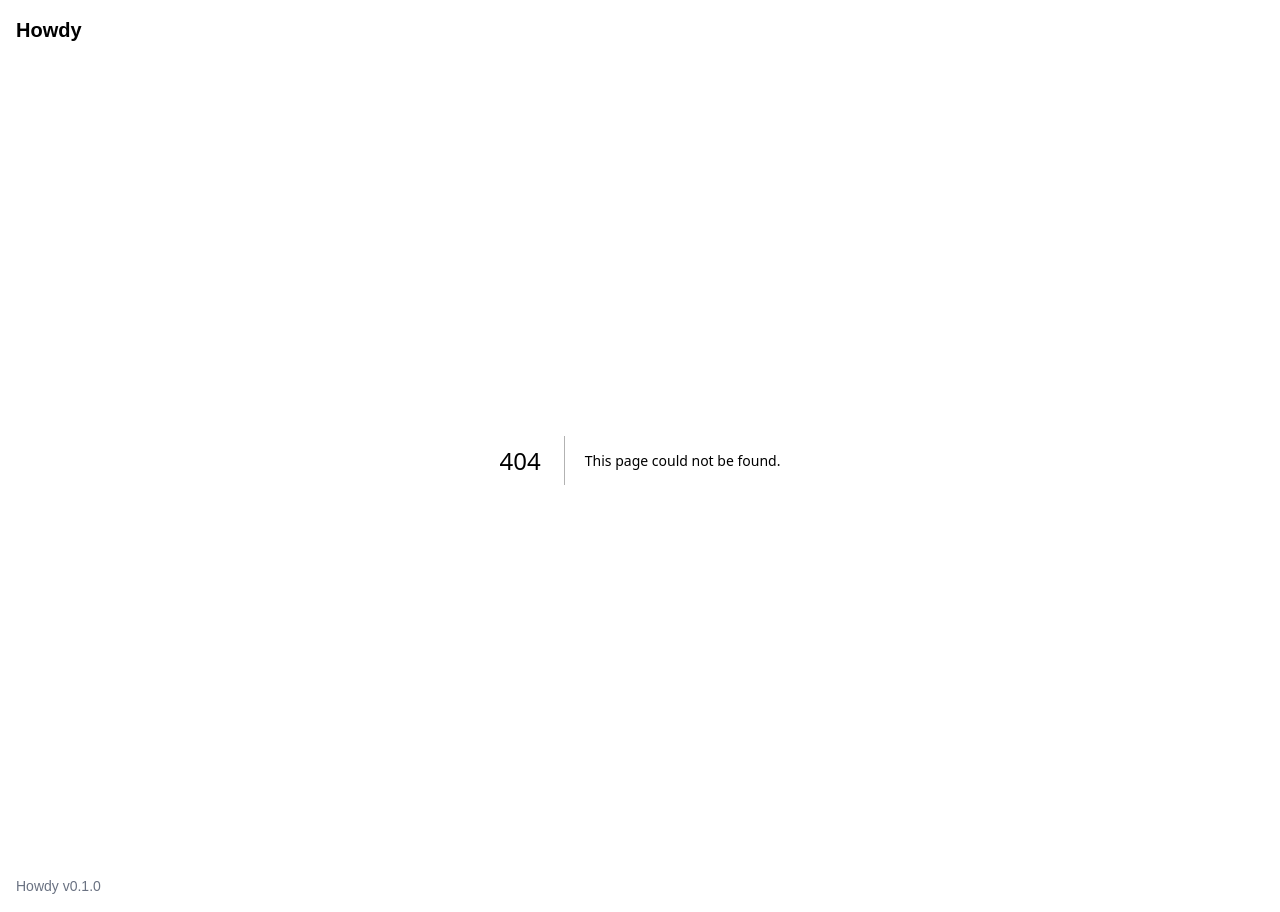
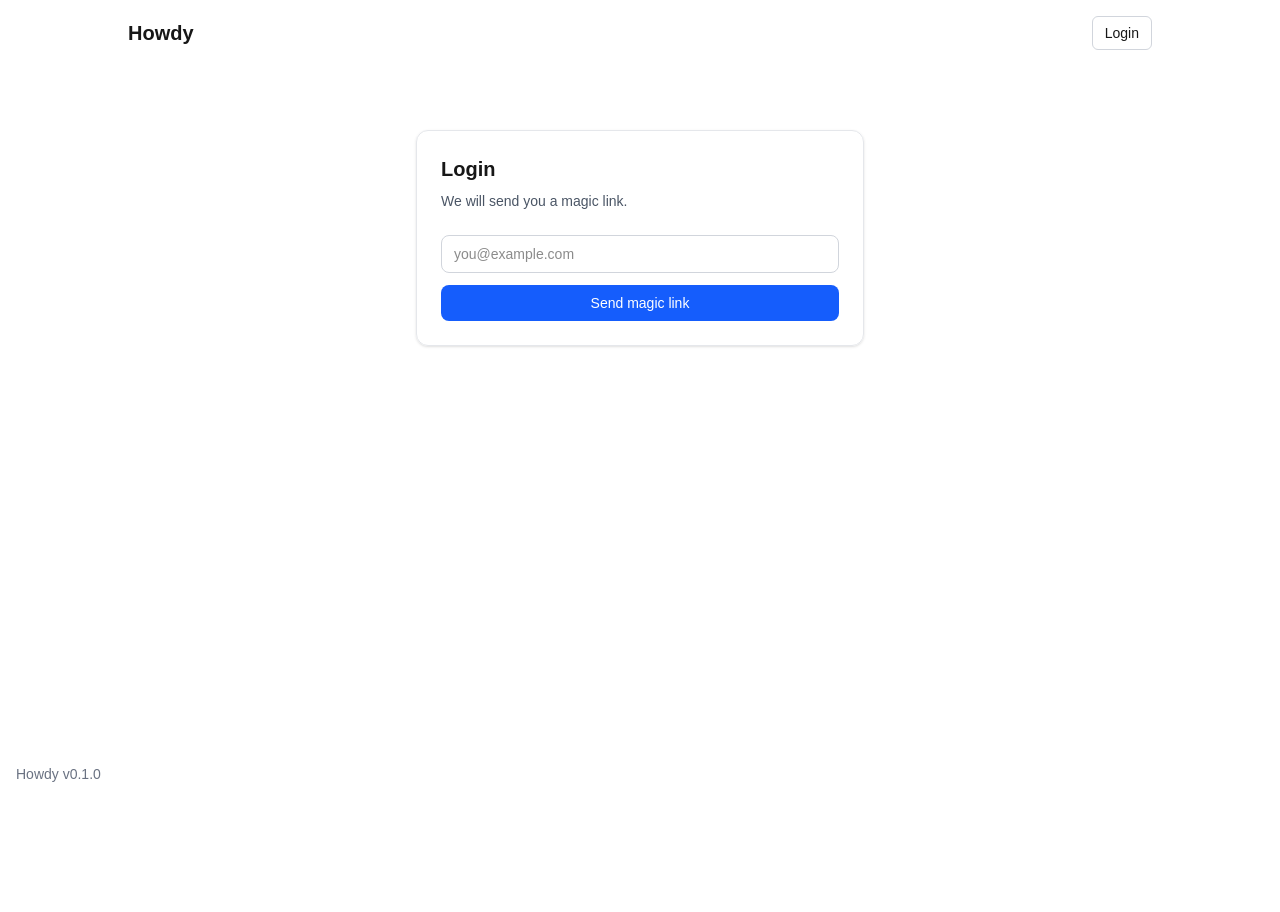
Before and after one commit to sgoudie/howdy, a Next.js app: page /login in a window 1280 px wide. Before the commit this address had no page. After the commit the page ends 800 px from the top, so only its background shows below. Built offline with nearby package versions, Linux system fonts and the light colour scheme; no server answers.

Commit message:
Added support for supabase accounts and login

```diff
--- /dev/null
+++ b/src/app/dashboard/page.tsx
@@ -0,0 +1,59 @@
+"use client";
+
+import { useEffect, useState } from "react";
+import { useRouter } from "next/navigation";
+import { supabase } from "@/lib/supabaseClient";
+import AddSubscriberForm from "@/features/subscribers/components/AddSubscriberForm";
+
+type SessionState =
+  | { status: "loading" }
+  | { status: "unauthenticated" }
+  | { status: "authenticated"; email: string };
+
+export default function DashboardPage() {
+  const router = useRouter();
+  const [sessionState, setSessionState] = useState<SessionState>({ status: "loading" });
+
+  useEffect(() => {
+    let isMounted = true;
+    (async () => {
+      const { data } = await supabase.auth.getSession();
+      const email = data.session?.user?.email || null;
+      if (!isMounted) return;
+      if (email) {
+        setSessionState({ status: "authenticated", email });
+      } else {
+        setSessionState({ status: "unauthenticated" });
+        router.replace("/login");
+      }
+    })();
+
+    const { data: authListener } = supabase.auth.onAuthStateChange((_event, currentSession) => {
+      const email = currentSession?.user?.email || null;
+      if (email) {
+        setSessionState({ status: "authenticated", email });
+      } else {
+        setSessionState({ status: "unauthenticated" });
+        router.replace("/login");
+      }
+    });
+
+    return () => {
+      isMounted = false;
+      authListener.subscription.unsubscribe();
+    };
+  }, [router]);
+
+  if (sessionState.status !== "authenticated") {
+    return null;
+  }
+
+  return (
+    <div className="w-full">
+      <div className="max-w-2xl mx-auto px-4">
+        <h1 className="text-2xl font-semibold mt-8">Welcome {sessionState.email}</h1>
+      </div>
+      <AddSubscriberForm />
+    </div>
+  );
+}
--- a/src/app/layout.tsx
+++ b/src/app/layout.tsx
@@ -1,6 +1,7 @@
 import type { Metadata } from "next";
 import { Geist, Geist_Mono } from "next/font/google";
 import "./globals.css";
+import HeaderAuth from "@/components/HeaderAuth";
 
 const geistSans = Geist({
   variable: "--font-geist-sans",
@@ -29,7 +30,10 @@ export default function RootLayout({
       >
         <div className="min-h-screen flex flex-col">
           <header className="w-full p-4">
-            <div className="text-xl font-semibold">Howdy</div>
+            <div className="max-w-5xl mx-auto flex items-center justify-between">
+              <div className="text-xl font-semibold">Howdy</div>
+              <HeaderAuth />
+            </div>
           </header>
           <main className="flex-1">{children}</main>
           <footer className="w-full p-4 text-sm text-gray-500">Howdy v0.1.0</footer>
--- /dev/null
+++ b/src/app/login/page.tsx
@@ -0,0 +1,9 @@
+import LoginForm from "@/components/LoginForm";
+
+export const metadata = {
+  title: "Login",
+};
+
+export default function LoginPage() {
+  return <LoginForm />;
+}
--- a/src/app/page.tsx
+++ b/src/app/page.tsx
@@ -1,5 +1,5 @@
-import AddSubscriberForm from "@/features/subscribers/components/AddSubscriberForm";
+import { redirect } from "next/navigation";
 
 export default function Home() {
-  return <AddSubscriberForm />;
+  redirect("/dashboard");
 }
--- /dev/null
+++ b/src/components/HeaderAuth.tsx
@@ -0,0 +1,67 @@
+"use client";
+
+import Link from "next/link";
+import { useEffect, useState } from "react";
+import { supabase } from "@/lib/supabaseClient";
+
+type AuthState =
+  | { status: "loading" }
+  | { status: "authenticated"; email: string }
+  | { status: "unauthenticated" };
+
+export default function HeaderAuth() {
+  const [auth, setAuth] = useState<AuthState>({ status: "loading" });
+
+  useEffect(() => {
+    let mounted = true;
+    (async () => {
+      const { data } = await supabase.auth.getSession();
+      const email = data.session?.user?.email || null;
+      if (!mounted) return;
+      if (email) setAuth({ status: "authenticated", email });
+      else setAuth({ status: "unauthenticated" });
+    })();
+
+    const { data: listener } = supabase.auth.onAuthStateChange((_event, session) => {
+      const email = session?.user?.email || null;
+      if (email) setAuth({ status: "authenticated", email });
+      else setAuth({ status: "unauthenticated" });
+    });
+
+    return () => {
+      mounted = false;
+      listener.subscription.unsubscribe();
+    };
+  }, []);
+
+  async function handleLogout() {
+    await supabase.auth.signOut();
+  }
+
+  if (auth.status === "loading") {
+    return null;
+  }
+
+  return (
+    <div className="flex items-center gap-3">
+      {auth.status === "authenticated" ? (
+        <>
+          <span className="text-sm text-gray-600 hidden sm:inline">{auth.email}</span>
+          <button
+            onClick={handleLogout}
+            className="inline-flex items-center justify-center rounded-md border border-gray-300 px-3 py-1.5 text-sm hover:bg-gray-50"
+          >
+            Logout
+          </button>
+        </>
+      ) : (
+        <Link
+          href="/login"
+          className="inline-flex items-center justify-center rounded-md border border-gray-300 px-3 py-1.5 text-sm hover:bg-gray-50"
+        >
+          Login
+        </Link>
+      )}
+    </div>
+  );
+}
--- /dev/null
+++ b/src/components/LoginForm.tsx
@@ -0,0 +1,72 @@
+"use client";
+
+import { useState } from "react";
+import { supabase } from "@/lib/supabaseClient";
+
+type FormState =
+  | { status: "idle" }
+  | { status: "loading" }
+  | { status: "success"; message: string }
+  | { status: "error"; message: string };
+
+export default function LoginForm() {
+  const [email, setEmail] = useState("");
+  const [state, setState] = useState<FormState>({ status: "idle" });
+
+  async function handleSubmit(e: React.FormEvent<HTMLFormElement>) {
+    e.preventDefault();
+    if (!email.trim()) {
+      setState({ status: "error", message: "Please enter your email." });
+      return;
+    }
+
+    setState({ status: "loading" });
+    try {
+      const { error } = await supabase.auth.signInWithOtp({ email });
+      if (error) {
+        setState({ status: "error", message: error.message || "Login failed." });
+        return;
+      }
+      setState({ status: "success", message: "Check your email for the login link." });
+    } catch (err) {
+      setState({ status: "error", message: "Unexpected error. Please try again." });
+    }
+  }
+
+  const isLoading = state.status === "loading";
+
+  return (
+    <div className="w-full py-16 flex items-center justify-center">
+      <div className="w-full max-w-md mx-auto rounded-xl border border-gray-200 bg-white/50 dark:bg-black/20 shadow-sm p-6">
+        <h2 className="text-xl font-semibold mb-2">Login</h2>
+        <p className="text-sm text-gray-600 mb-6">We will send you a magic link.</p>
+        <form onSubmit={handleSubmit} className="space-y-3">
+          <input
+            type="email"
+            inputMode="email"
+            name="email"
+            autoComplete="email"
+            required
+            value={email}
+            onChange={(e) => setEmail(e.target.value)}
+            placeholder="you@example.com"
+            className="w-full rounded-lg border border-gray-300 bg-white/80 dark:bg-black/30 px-3 py-2 text-sm focus:outline-none focus:ring-2 focus:ring-blue-500"
+          />
+          <button
+            type="submit"
+            disabled={isLoading}
+            className="inline-flex items-center justify-center rounded-lg bg-blue-600 px-4 py-2 text-sm font-medium text-white hover:bg-blue-700 disabled:opacity-60 disabled:cursor-not-allowed w-full"
+          >
+            {isLoading ? "Sending..." : "Send magic link"}
+          </button>
+        </form>
+        {state.status === "success" && (
+          <p className="mt-4 text-sm text-green-600">{state.message}</p>
+        )}
+        {state.status === "error" && (
+          <p className="mt-4 text-sm text-red-600">{state.message}</p>
+        )}
+      </div>
+    </div>
+  );
+}
--- /dev/null
+++ b/src/lib/supabaseClient.ts
@@ -0,0 +1,14 @@
+import { createClient } from "@supabase/supabase-js";
+
+const supabaseUrl = process.env.NEXT_PUBLIC_SUPABASE_URL;
+const supabaseAnonKey = process.env.NEXT_PUBLIC_SUPABASE_ANON_KEY;
+
+if (!supabaseUrl) {
+  throw new Error("Missing NEXT_PUBLIC_SUPABASE_URL environment variable");
+}
+
+if (!supabaseAnonKey) {
+  throw new Error("Missing NEXT_PUBLIC_SUPABASE_ANON_KEY environment variable");
+}
+
+export const supabase = createClient(supabaseUrl, supabaseAnonKey);
```
Also changed, not shown: package.json (+7 -6 lines), 1 other file (tests, documents, lock files or other folders).
